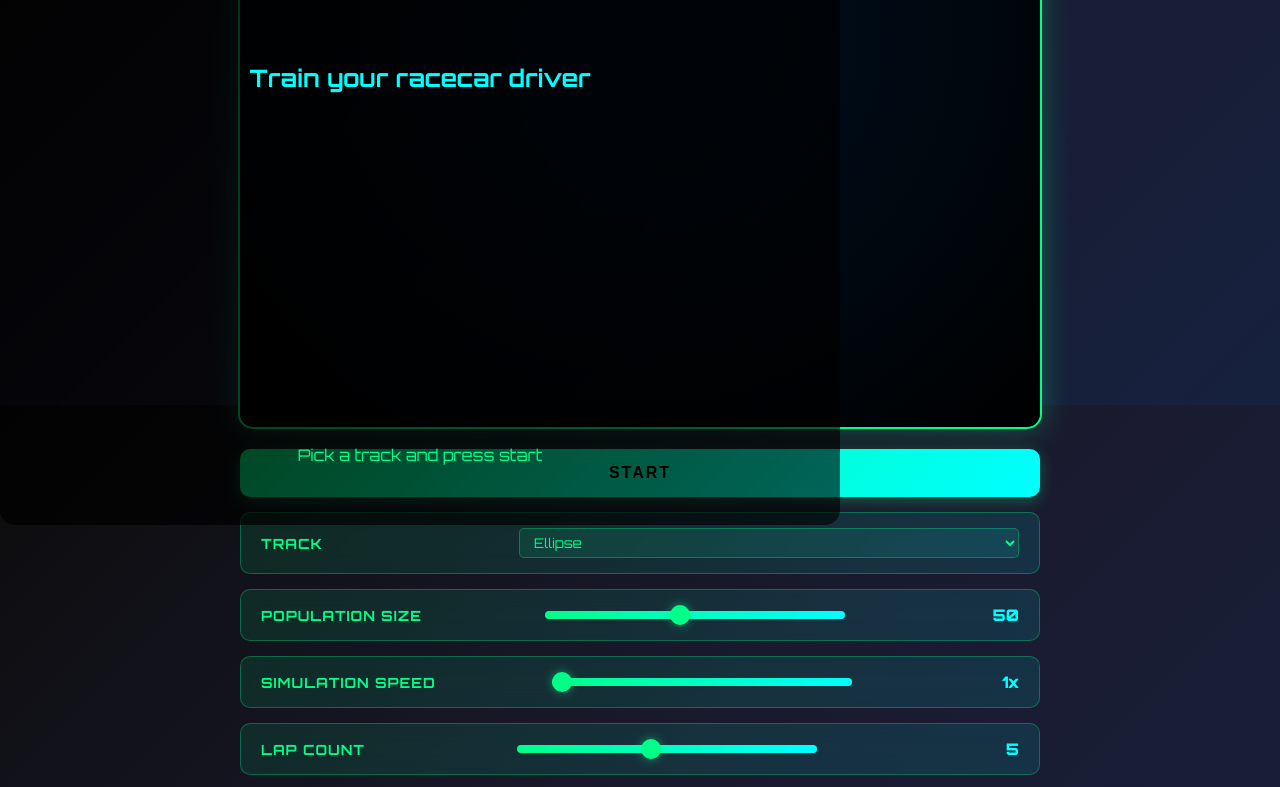
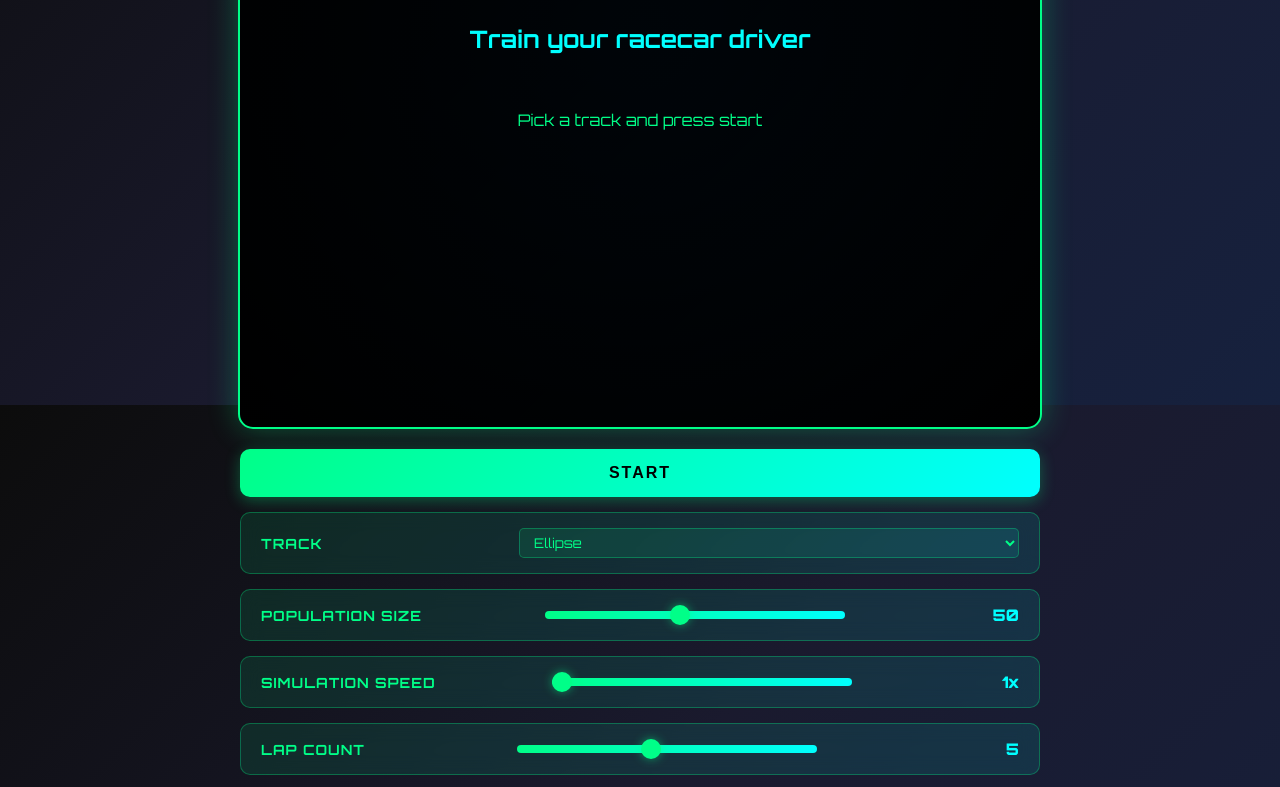
Before and after one commit to seutje/zoomies, a website: page index.html in a window 1280 px wide. Shown: the part 395-1182 px from the top of the page. Drawn offline with Linux system fonts and the light colour scheme.

Commit message:
Tweak styles.

```diff
--- a/assets/css/styles.css
+++ b/assets/css/styles.css
@@ -266,15 +266,15 @@ button:active {
 
 #titleScreen {
     position: absolute;
-    top: 0;
-    left: 0;
+    left: 50%;
+    transform: translateX(-50%);
+    top: 21px;
     width: 800px;
     height: 800px;
     display: flex;
     flex-direction: column;
-    justify-content: space-between;
+    justify-content: center;
     align-items: center;
-    padding: 60px 20px;
     background: linear-gradient(135deg, rgba(0, 0, 0, 0.9) 0%, rgba(0, 0, 0, 0.6) 100%);
     pointer-events: none;
     z-index: 10;
@@ -292,7 +292,7 @@ button:active {
 #titleScreen h2 {
     font-size: 24px;
     color: #00ffff;
-    margin: auto 0;
+    margin: 40px 0;
 }
 
 #titleScreen p {
```
